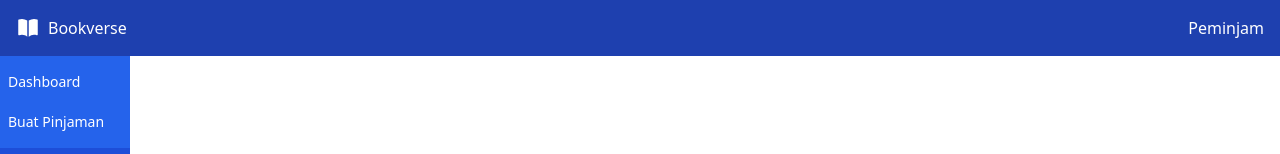
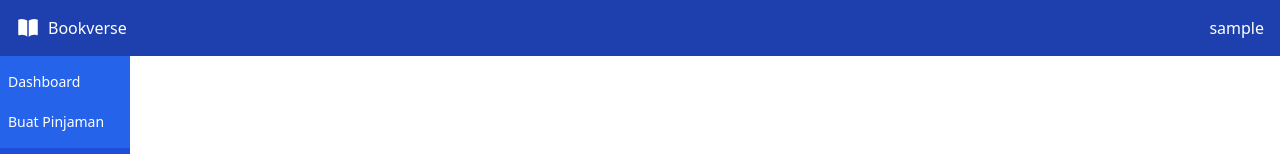
Before and after one commit to jericokatong/bookverse-frontend, a React (Vite) app: page /dashboard/peminjam/kembalikan-buku in a window 1280 px wide. Shown: the top 154 px of the page. Built offline with nearby package versions, Linux system fonts and the light colour scheme; no server answers; sample sign-in values are in the browser's storage.

Commit message:
feat localstorage username to layout

```diff
--- a/src/Pages/Shared/LayoutAdmin.jsx
+++ b/src/Pages/Shared/LayoutAdmin.jsx
@@ -87,7 +87,7 @@ const Header = () => {
         <p>Bookverse</p>
       </div>
       <div>
-        <p>Admin</p>
+        <p>{localStorage.getItem('username')}</p>
       </div>
     </div>
   );
--- a/src/Pages/Shared/LayoutPeminjam.jsx
+++ b/src/Pages/Shared/LayoutPeminjam.jsx
@@ -105,7 +105,7 @@ const Header = () => {
         <p>Bookverse</p>
       </div>
       <div>
-        <p>Peminjam</p>
+        <p>{localStorage.getItem('username')}</p>
       </div>
     </div>
   );
--- a/src/Pages/Shared/LayoutPenjaga.jsx
+++ b/src/Pages/Shared/LayoutPenjaga.jsx
@@ -117,7 +117,7 @@ const Header = () => {
         <p>Bookverse</p>
       </div>
       <div>
-        <p>Penjaga</p>
+        <p>{localStorage.getItem('username')}</p>
       </div>
     </div>
   );
```
